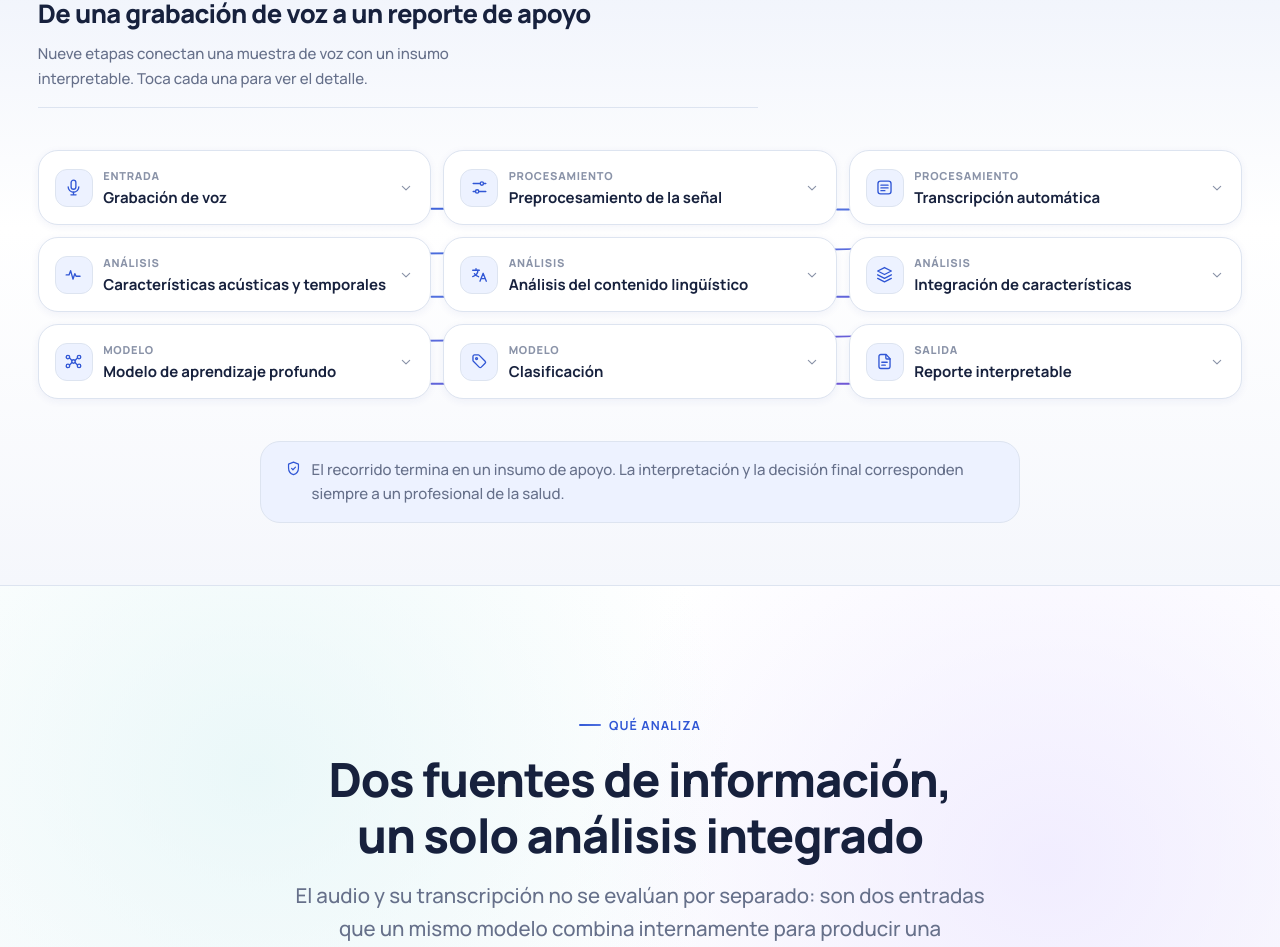
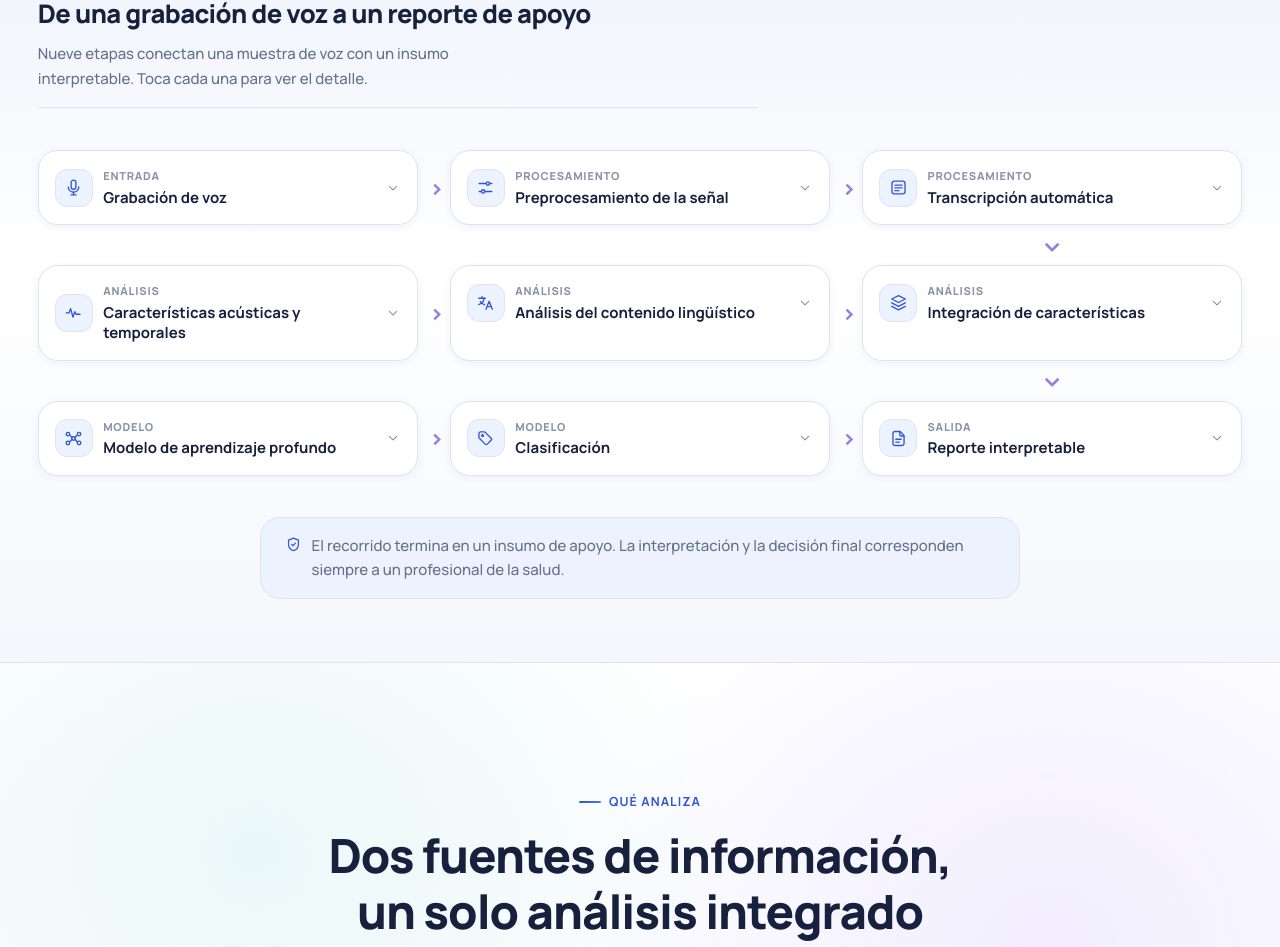
Before and after one commit to vso023/dementia_audios, a React (Vite) app in the folder frontend/: page / in a window 1280 px wide. Shown: the part 1067-2014 px from the top of the page. Built offline with nearby package versions, Linux system fonts and the light colour scheme.

Commit message:
Correccion flujo visual

```diff
--- a/frontend/src/landing/components/ProcessSummary.css
+++ b/frontend/src/landing/components/ProcessSummary.css
@@ -26,39 +26,84 @@
   max-width: 48ch;
 }
 
-/* ---------- Línea conductora (trazado detrás de la cuadrícula) ---------- */
-.summary__grid-wrap {
-  position: relative;
-}
-
-.summary__connector-svg {
-  position: absolute;
-  inset: 0;
-  z-index: 0;
-  pointer-events: none;
-  overflow: visible;
-}
-
-.summary__connector-path {
-  transition: stroke-dashoffset 1.7s var(--ease-out);
-}
-
-.summary__connector-node {
-  fill: #5273e0;
-  transition: opacity 0.5s var(--ease-out);
-}
-
 /* ---------- Cuadrícula de etapas expandibles ---------- */
 .summary__grid {
-  position: relative;
-  z-index: 1;
   display: grid;
   grid-template-columns: repeat(3, minmax(0, 1fr));
-  gap: 0.75rem;
+  column-gap: 2rem;
+  row-gap: 2.5rem;
 }
 
 .summary__cell {
+  position: relative; /* ancla para la flechita ::after del hueco */
   width: 100%;
+}
+
+/* ---------- Flechas de orden entre tarjetas ----------
+   Puro CSS via nth-child, sin JS: cada tarjeta (salvo la ultima) recibe
+   una flecha en su ::after, posicionada en el hueco del grid hacia la
+   siguiente tarjeta del recorrido. Las reglas de que nth-child recibe
+   flecha "derecha" vs "abajo" dependen de cuantas columnas hay en cada
+   breakpoint (ver los @media abajo), asi que se redefinen por completo
+   en cada uno en vez de intentar que una sola regla sirva para los tres. */
+.summary__cell::after {
+  content: "";
+  position: absolute;
+  display: grid;
+  place-items: center;
+  color: var(--purple);
+  font-size: 1.5rem;
+  line-height: 1;
+  font-weight: 700;
+  pointer-events: none;
+  opacity: 0.75;
+}
+
+/* ---------- Responsive ---------- */
+/* Escritorio: 3 columnas. Filas: (1,2,3) (4,5,6) (7,8,9). */
+@media (min-width: 901px) {
+  /* Flecha derecha: toda tarjeta que NO es la ultima de su fila (o sea,
+     no es multiplo de 3) y no es la ultima de todas. */
+  .summary__cell:not(:nth-child(3n)):not(:last-child)::after {
+    content: "›";
+    right: -1.65rem;
+    top: 50%;
+    transform: translateY(-50%);
+  }
+
+  /* Flecha abajo: la ultima tarjeta de cada fila (multiplo de 3),
+     excepto si ademas es la ultima de todas (la 9). */
+  .summary__cell:nth-child(3n):not(:last-child)::after {
+    content: "⌄";
+    left: 50%;
+    bottom: -1.85rem;
+    transform: translateX(-50%);
+  }
+}
+
+@media (max-width: 900px) {
+  .summary__grid {
+    grid-template-columns: repeat(2, minmax(0, 1fr));
+    column-gap: 1.5rem;
+    row-gap: 2.25rem;
+  }
+
+  /* 2 columnas: filas (1,2) (3,4) (5,6) (7,8) (9). Impares = primera de
+     su fila -> flecha derecha (salvo si son la ultima tarjeta de todas,
+     como la 9). Pares = fin de fila -> flecha abajo. */
+  .summary__cell:nth-child(odd):not(:last-child)::after {
+    content: "›";
+    right: -1.2rem;
+    top: 50%;
+    transform: translateY(-50%);
+  }
+
+  .summary__cell:nth-child(even):not(:last-child)::after {
+    content: "⌄";
+    left: 50%;
+    bottom: -1.6rem;
+    transform: translateX(-50%);
+  }
 }
 
 .summary__details {
@@ -180,16 +225,25 @@
   color: var(--primary);
 }
 
-/* ---------- Responsive ---------- */
-@media (max-width: 900px) {
-  .summary__grid {
-    grid-template-columns: repeat(2, minmax(0, 1fr));
-  }
-}
-
 @media (max-width: 560px) {
   .summary__grid {
     grid-template-columns: minmax(0, 1fr);
+    row-gap: 2.25rem;
+  }
+
+  /* Una sola columna: cada tarjeta (salvo la ultima) apunta hacia abajo
+     a la siguiente. Se usa ":nth-child(n)" (coincide con todas) a
+     proposito, no ":not(:last-child)" solo — necesita la MISMA
+     especificidad que las reglas de la media query de 900px (dos
+     pseudo-clases) para poder pisarlas aqui; con menos especificidad,
+     el orden en el archivo no alcanza para ganar la cascada. */
+  .summary__cell:nth-child(n):not(:last-child)::after {
+    content: "⌄";
+    left: 50%;
+    right: auto;
+    top: auto;
+    bottom: -1.6rem;
+    transform: translateX(-50%);
   }
 
   .summary__details:hover {
--- a/frontend/src/landing/components/ProcessSummary.jsx
+++ b/frontend/src/landing/components/ProcessSummary.jsx
@@ -1,6 +1,3 @@
-import { useCallback, useLayoutEffect, useRef, useState } from 'react'
-import { useFlowPath } from '../hooks/useFlowPath.js'
-import { useReveal } from '../hooks/useReveal.js'
 import { Icon } from './ui/Icon.jsx'
 import { Reveal } from './ui/Reveal.jsx'
 import './ProcessSummary.css'
@@ -68,28 +65,17 @@ const STAGES = [
  * completo como una cuadrícula de etapas. Cada etapa es expandible (click)
  * y contiene ahí mismo su explicación — esto reemplaza a la antigua
  * sección separada "Cómo funciona", que quedó eliminada.
+ *
+ * El orden del flujo (1→2→3, baja a 4, 4→5→6, baja a 7, 7→8→9) se marca
+ * con flechitas "›"/"⌄" en los huecos entre tarjetas — puro CSS via
+ * nth-child en ProcessSummary.css, sin JS ni medicion de posiciones. Se
+ * probaron dos versiones con una linea SVG continua calculada en runtime
+ * (primero conectando centros de icono, luego bordes de tarjeta) y las
+ * dos dieron problemas de alineacion/z-index en produccion — las flechas
+ * son deliberadamente mas simples: cada una vive en un solo `::after`
+ * posicionado por `nth-child`, sin depender de medir nada.
  */
 export function ProcessSummary() {
-  const { wrapRef, gridRef, itemRefs, cardRefs, points, size, pathD } = useFlowPath(STAGES.length)
-  // El mismo nodo sirve para medir posiciones (wrapRef) y para detectar
-  // cuando la cuadrícula entra en viewport (revealRef, dispara el trazado
-  // una sola vez) — se combinan en un callback ref sobre el wrapper.
-  const { ref: revealRef, isVisible } = useReveal({ threshold: 0.2 })
-  const pathRef = useRef(null)
-  const [pathLength, setPathLength] = useState(0)
-
-  useLayoutEffect(() => {
-    if (pathRef.current && pathD) setPathLength(pathRef.current.getTotalLength())
-  }, [pathD])
-
-  const setWrapNode = useCallback(
-    (node) => {
-      wrapRef.current = node
-      revealRef.current = node
-    },
-    [wrapRef, revealRef],
-  )
-
   return (
     <section id="resumen" className="summary" aria-labelledby="summary-title">
       <div className="shell shell--wide">
@@ -105,64 +91,12 @@ export function ProcessSummary() {
           </div>
         </Reveal>
 
-        <div className="summary__grid-wrap" ref={setWrapNode}>
-          <svg className="summary__connector-svg" width={size.width} height={size.height} aria-hidden="true">
-            <defs>
-              <linearGradient id="summaryFlowGrad" x1="0" y1="0" x2="1" y2="1">
-                <stop offset="0%" stopColor="#3157D5" />
-                <stop offset="45%" stopColor="#5273E0" />
-                <stop offset="100%" stopColor="#7258D6" />
-              </linearGradient>
-            </defs>
-
-            {pathD && (
-              <path
-                ref={pathRef}
-                d={pathD}
-                fill="none"
-                stroke="url(#summaryFlowGrad)"
-                strokeWidth={2}
-                strokeLinecap="round"
-                strokeLinejoin="round"
-                className="summary__connector-path"
-                style={{
-                  strokeDasharray: pathLength,
-                  strokeDashoffset: isVisible ? 0 : pathLength,
-                }}
-              />
-            )}
-
-            {points.map((p, index) => (
-              <circle
-                key={index}
-                cx={p.x}
-                cy={p.y}
-                r={4}
-                className="summary__connector-node"
-                style={{
-                  opacity: isVisible ? 1 : 0,
-                  transitionDelay: `${0.15 + index * (1.3 / STAGES.length)}s`,
-                }}
-              />
-            ))}
-          </svg>
-
-          <ol className="summary__grid" ref={gridRef}>
+        <ol className="summary__grid">
           {STAGES.map((stage, index) => (
             <Reveal as="li" key={stage.title} className="summary__cell" delay={index * 45}>
-                <details
-                  className="summary__details"
-                  ref={(el) => {
-                    cardRefs.current[index] = el
-                  }}
-                >
+              <details className="summary__details">
                 <summary className="summary__summary">
-                    <span
-                      className="summary__icon"
-                      ref={(el) => {
-                        itemRefs.current[index] = el
-                      }}
-                    >
+                  <span className="summary__icon">
                     <Icon name={stage.icon} size={19} />
                   </span>
                   <span className="summary__summary-text">
@@ -178,7 +112,6 @@ export function ProcessSummary() {
             </Reveal>
           ))}
         </ol>
-        </div>
 
         <p className="summary__foot">
           <Icon name="shield" size={17} />
--- a/frontend/src/landing/hooks/useFlowPath.js
+++ /dev/null
@@ -1,122 +0,0 @@
-import { useLayoutEffect, useRef, useState } from 'react'
-
-/**
- * Arma el trazado usando SOLO los huecos (gaps) del grid — nunca el area
- * de una tarjeta, ni siquiera oculta detras de ella. Version anterior
- * conectaba centro-de-icono a centro-de-icono, lo que hacia que buena
- * parte de cada tramo pasara POR DEBAJO del cuerpo de la tarjeta (oculto
- * por su fondo opaco, pero no confinado geometricamente al hueco) — con
- * esquinas redondeadas eso se ve mal (el trazo asoma en el borde curvo,
- * donde el fondo rectangular no llega a cubrir del todo). Ahora cada
- * tramo toca la tarjeta SOLO en su borde exacto, nunca mas alla:
- *
- * - Mismo fila: linea recta desde el borde DERECHO de una tarjeta hasta
- *   el borde IZQUIERDO de la siguiente, a la altura del icono (mismo Y
- *   en toda la fila). Vive enteramente en el hueco de columna.
- * - Cambio de fila: curva en C desde el borde INFERIOR de la tarjeta que
- *   termina la fila hasta el borde SUPERIOR de la que empieza la
- *   siguiente, con manijas verticales (misma X que cada extremo) para
- *   que la curva nunca salga de la banda vacia entre filas. Con una sola
- *   columna, entrada.x === salida.x y la curva colapsa sola en una linea
- *   vertical recta — sigue sin tocar ninguna tarjeta.
- *
- * Como los tramos ya no comparten vertice en el borde de cada tarjeta
- * (el tramo que llega toca el borde izquierdo, el que sale toca el
- * borde derecho — son puntos distintos, con la tarjeta entera entre
- * medio), el trazado resulta en varios sub-trazados independientes
- * dentro del mismo `d` (varios "M"), no una sola polilinea continua. Es
- * SVG valido y la animacion de dibujado (stroke-dasharray/dashoffset vía
- * getTotalLength) sigue funcionando igual sobre el largo total.
- */
-function construirTrazado(iconos, cards, columnas) {
-  if (iconos.length === 0) return ''
-
-  const tramos = []
-
-  for (let i = 0; i < iconos.length - 1; i++) {
-    const filaActual = Math.floor(i / columnas)
-    const filaSiguiente = Math.floor((i + 1) / columnas)
-    const card0 = cards[i]
-    const card1 = cards[i + 1]
-
-    if (filaActual === filaSiguiente) {
-      const y = (iconos[i].y + iconos[i + 1].y) / 2
-      tramos.push(`M ${card0.right},${y} L ${card1.left},${y}`)
-    } else {
-      const x0 = iconos[i].x
-      const x1 = iconos[i + 1].x
-      const y0 = card0.bottom
-      const y1 = card1.top
-      const gapY = (y0 + y1) / 2
-      tramos.push(`M ${x0},${y0} C ${x0},${gapY} ${x1},${gapY} ${x1},${y1}`)
-    }
-  }
-
-  return tramos.join(' ')
-}
-
-export function useFlowPath(count) {
-  const wrapRef = useRef(null)
-  const gridRef = useRef(null)
-  const itemRefs = useRef([]) // icono de cada tarjeta: centro para los nodos, estable al expandir
-  const cardRefs = useRef([]) // tarjeta completa: bordes reales para el trazado
-  const [points, setPoints] = useState([])
-  const [size, setSize] = useState({ width: 0, height: 0 })
-  const [pathD, setPathD] = useState('')
-
-  useLayoutEffect(() => {
-    const wrap = wrapRef.current
-    if (!wrap) return
-
-    function medir() {
-      const wrapRect = wrap.getBoundingClientRect()
-      const nuevosIconos = []
-      const nuevosCards = []
-
-      for (let i = 0; i < count; i++) {
-        const iconEl = itemRefs.current[i]
-        const cardEl = cardRefs.current[i]
-        if (!iconEl || !cardEl) return
-
-        const ir = iconEl.getBoundingClientRect()
-        const cr = cardEl.getBoundingClientRect()
-
-        nuevosIconos.push({
-          x: ir.left - wrapRect.left + ir.width / 2,
-          y: ir.top - wrapRect.top + ir.height / 2,
-        })
-        nuevosCards.push({
-          left: cr.left - wrapRect.left,
-          right: cr.right - wrapRect.left,
-          top: cr.top - wrapRect.top,
-          bottom: cr.bottom - wrapRect.top,
-        })
-      }
-
-      let columnas = 1
-      if (gridRef.current) {
-        const valores = getComputedStyle(gridRef.current)
-          .gridTemplateColumns.split(' ')
-          .filter(Boolean)
-        columnas = valores.length || 1
-      }
-
-      setPoints(nuevosIconos)
-      setSize({ width: wrapRect.width, height: wrapRect.height })
-      setPathD(construirTrazado(nuevosIconos, nuevosCards, columnas))
-    }
-
-    medir()
-
-    if (typeof ResizeObserver === 'undefined') {
-      window.addEventListener('resize', medir)
-      return () => window.removeEventListener('resize', medir)
-    }
-
-    const observer = new ResizeObserver(medir)
-    observer.observe(wrap)
-    return () => observer.disconnect()
-  }, [count])
-
-  return { wrapRef, gridRef, itemRefs, cardRefs, points, size, pathD }
-}
```
Lines whose indentation alone changed are shown as unchanged.
